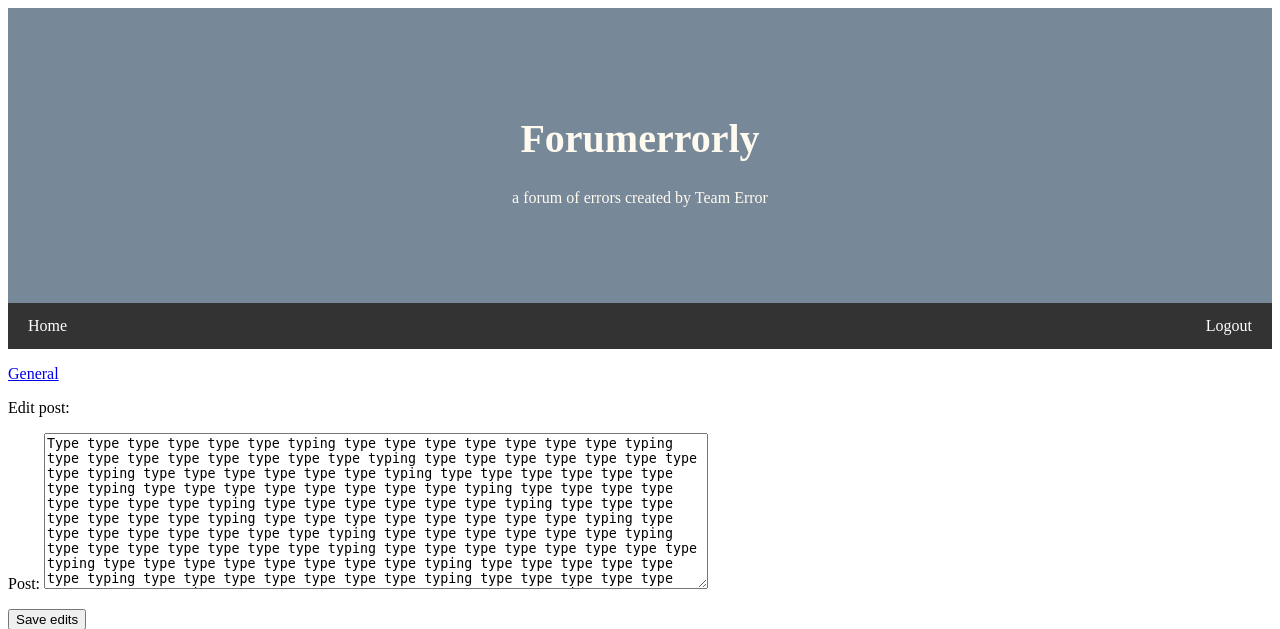
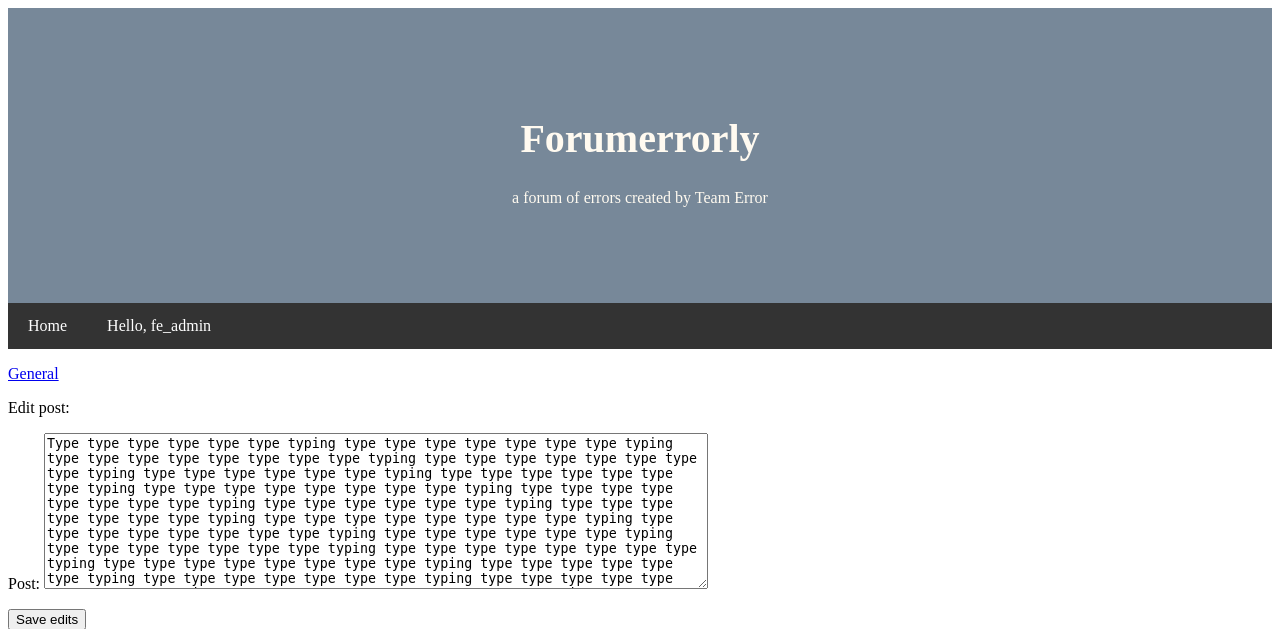
Before and after one commit to raf721/forumerrorly, a Django app: page /edit_post/2/ in a window 1280 px wide. Shown: the top 629 px of the page. Run offline with Django 3.2, Linux system fonts and the light colour scheme; a user stored in the database is signed in; data comes from the database, SQL or seed files in the repository.

Commit message:
Implemented logout feature

```diff
--- a/fe_app/templates/fe_app/base.html
+++ b/fe_app/templates/fe_app/base.html
@@ -51,10 +51,12 @@ body{
     <div class="navbar">
         {% if user.is_authenticated %}
           <a href="{% url 'fe_app:threads' %}">Home</a>
+          <a href="">Hello, {{user.username}}</a>
         {% else %}
           <a href="">Home</a>
+          <a href="{% url 'users:login' %}">Login</a>
+          <a href="{% url 'users:logout' %}" class="right">Logout</a>
         {% endif %}
-        <a href="{% url 'users:login' %}" class="right">Logout</a>
       </div>
 </body>
 
--- a/users/urls.py
+++ b/users/urls.py
@@ -8,4 +8,5 @@ app_name = 'users'
 urlpatterns = [
     # Login page
     url('login/', LoginView.as_view(template_name= 'users/login.html'),name='login'),
+    url('logout/', views.logout_view, name='logout'),
 ]
```
Also changed, not shown: users/views.py (+7 -0 lines).
